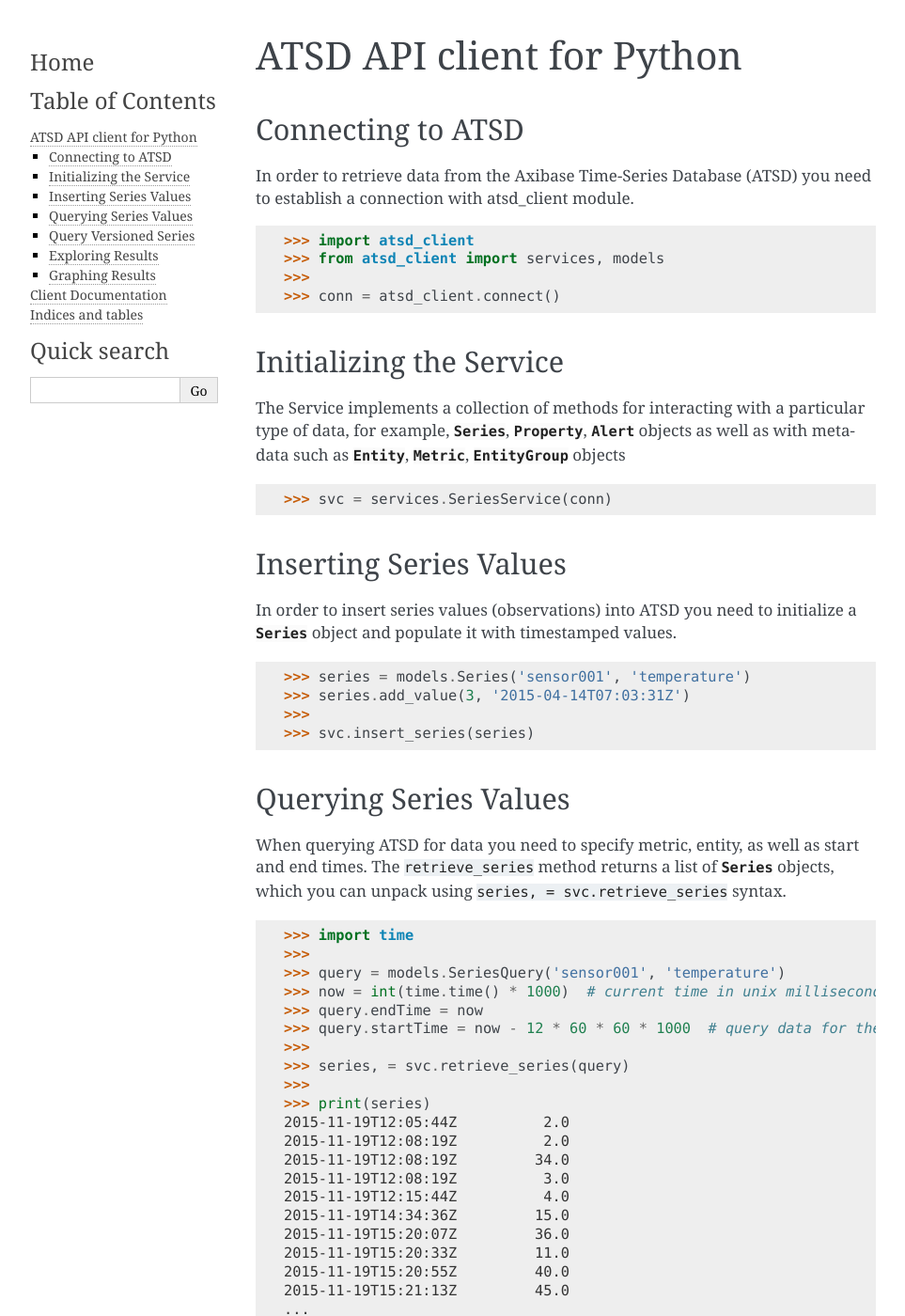
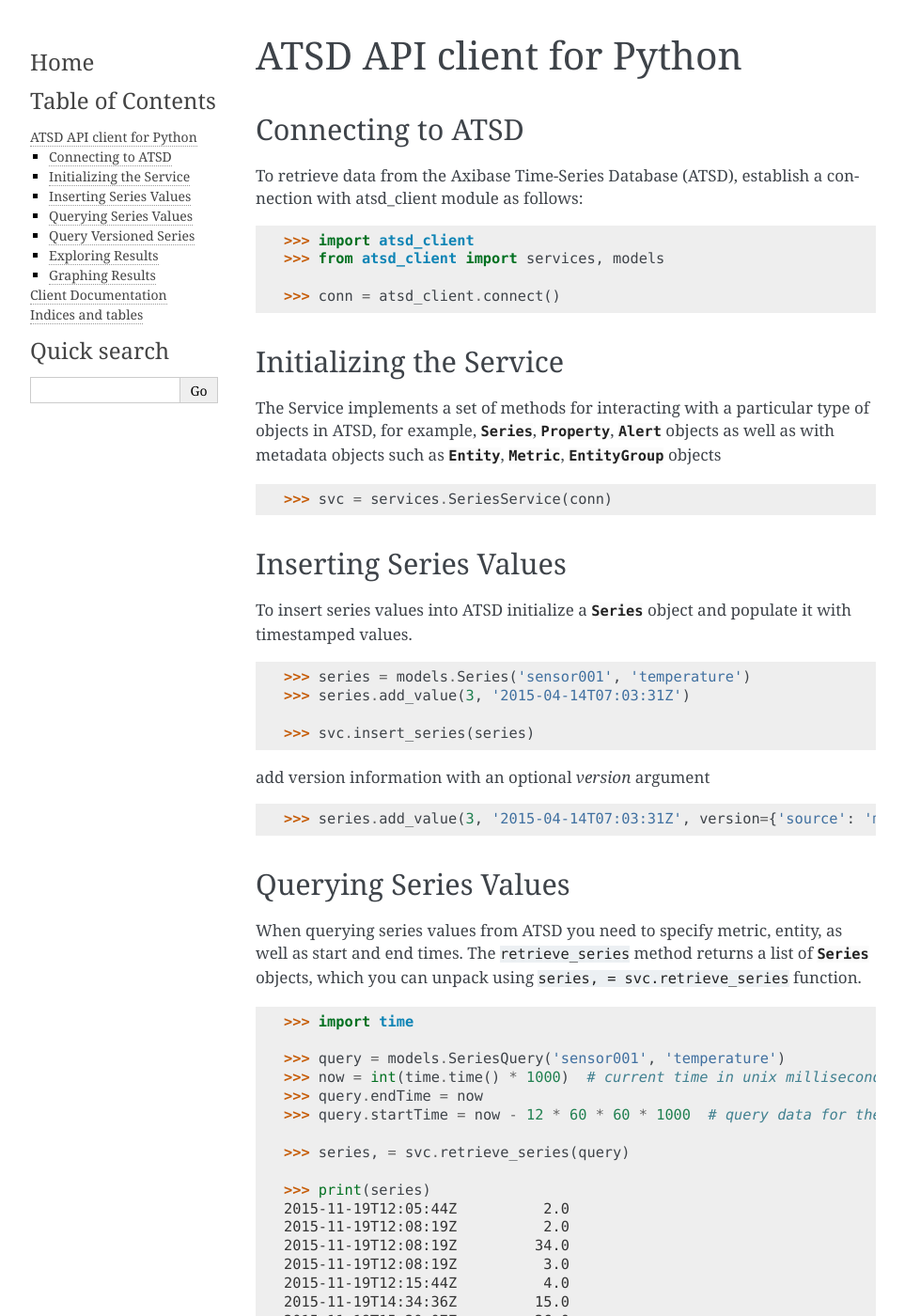
Before and after one commit to raipc/atsd-api-python, a Sphinx documentation site: the page built from docs/source/index.rst, in a window 1280 px wide and 1400 px high. Shown: the whole window at 94% size, without its empty margins (148-1111 px from the left). Built offline with Sphinx 7.4.7, drawn with Linux system fonts in a browser that asks for light colours.

Commit message:
fix python prompt in docs

```diff
--- a/docs/source/index.rst
+++ b/docs/source/index.rst
@@ -9,22 +9,21 @@
 Connecting to ATSD
 ------------------
 
-In order to retrieve data from the Axibase Time-Series Database (ATSD) you need
-to establish a connection with atsd_client module.
+To retrieve data from the Axibase Time-Series Database (ATSD), establish a connection with atsd_client module as follows:
 
 .. code-block:: python
 
     >>> import atsd_client
     >>> from atsd_client import services, models
-    >>>
+
     >>> conn = atsd_client.connect()
 
 Initializing the Service
 ------------------------
 
-The Service implements a collection of methods for interacting with a particular
-type of data, for example, :class:`.Series`, :class:`.Property`,
-:class:`.Alert` objects as well as with metadata such as :class:`.Entity`,
+The Service implements a set of methods for interacting with a particular type of
+objects in ATSD, for example, :class:`.Series`, :class:`.Property`,
+:class:`.Alert` objects as well as with metadata objects such as :class:`.Entity`,
 :class:`.Metric`, :class:`.EntityGroup` objects
 
 .. code-block:: python
@@ -34,34 +33,40 @@
 Inserting Series Values
 -----------------------
 
-In order to insert series values (observations) into ATSD you need to initialize
+To insert series values into ATSD initialize
 a :class:`.Series` object and populate it with timestamped values.
 
 .. code-block:: python
 
     >>> series = models.Series('sensor001', 'temperature')
     >>> series.add_value(3, '2015-04-14T07:03:31Z')
-    >>>
+
     >>> svc.insert_series(series)
+
+add version information with an optional `version` argument
+
+.. code-block:: python
+
+    >>> series.add_value(3, '2015-04-14T07:03:31Z', version={'source': 'manual'})
 
 Querying Series Values
 ----------------------
 
-When querying ATSD for data you need to specify metric, entity, as well as start
-and end times. The ``retrieve_series`` method returns a list of :class:`.Series`
-objects, which you can unpack using ``series, = svc.retrieve_series`` syntax.
+When querying series values from ATSD you need to specify metric, entity, as well as start
+and end times. The ``retrieve_series`` method returns a list of :class:`.Series` objects,
+which you can unpack using ``series, = svc.retrieve_series`` function.
 
 .. code-block:: python
 
     >>> import time
-    >>>
+
     >>> query = models.SeriesQuery('sensor001', 'temperature')
     >>> now = int(time.time() * 1000)  # current time in unix milliseconds
     >>> query.endTime = now
     >>> query.startTime = now - 12 * 60 * 60 * 1000  # query data for the last 12 hours
-    >>>
+
     >>> series, = svc.retrieve_series(query)
-    >>>
+
     >>> print(series)
     2015-11-19T12:05:44Z          2.0
     2015-11-19T12:08:19Z          2.0
@@ -95,7 +100,7 @@
 
     >>> from datetime import datetime
     >>> from datetime import timedelta
-    >>>
+
     >>> query.endTime = datetime.now()
     >>> query.startTime = query.endTime - timedelta(hours=12)
 
@@ -107,13 +112,13 @@
 .. code-block:: python
 
     >>> import time
-    >>>
+
     >>> query = models.SeriesQuery('sensor001', 'temperature')
     >>> now = int(time.time() * 1000)  # current time in unix milliseconds
     >>> query.versioned = True
     >>> query.endTime = now
     >>> query.startTime = now - 12 * 60 * 60 * 1000  # query data for the last 12 hours
-    >>>
+
     >>> series, = svc.retrieve_series(query)
     >>> series.sort(key=lambda sample: sample['version']['t'])
     >>> print(series)
```
Also changed, not shown: docs/source/atsd_client.rst (+4 -4 lines), 1 other file.
